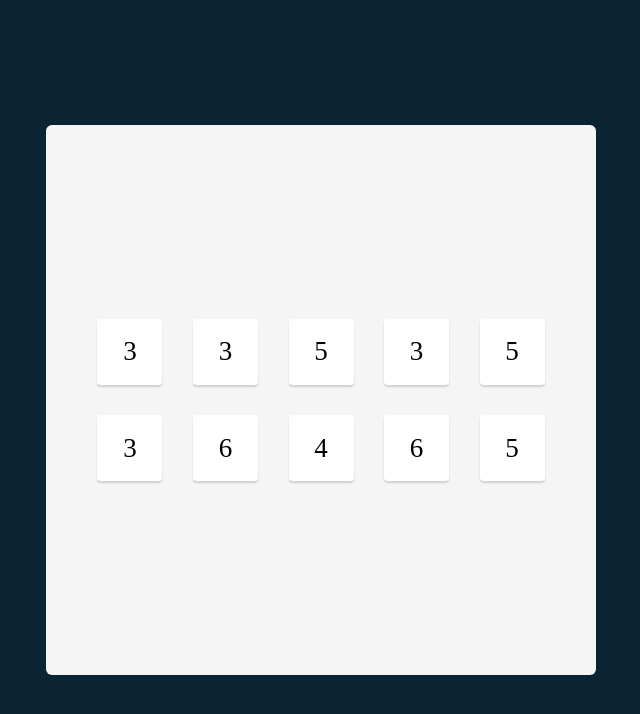
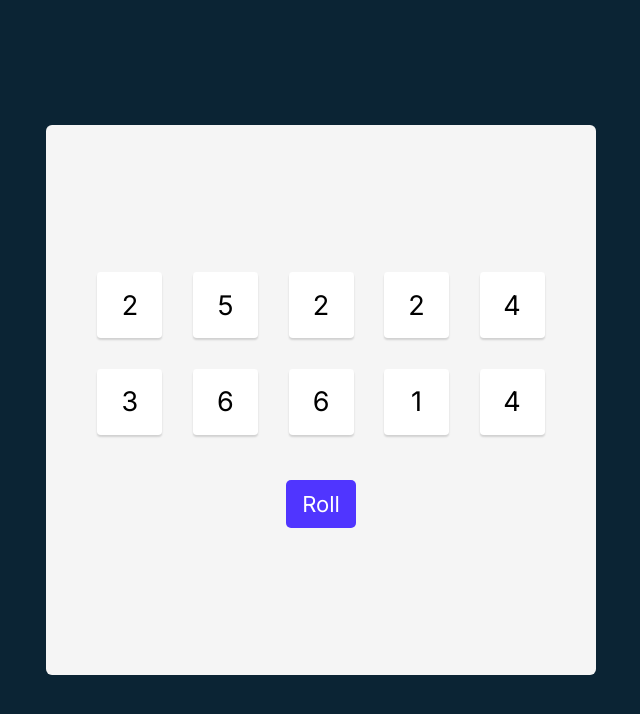
Before and after one commit to keithcharlesc/react-tenzi, a React (Create React App) app: page / in a window 1280 px wide. Shown: the top 714 px of the page, without its empty margins (319-959 px from the left). Built offline with nearby package versions, Linux system fonts and the light colour scheme.

Commit message:
Roll button and mapping to components

```diff
--- a/public/index.html
+++ b/public/index.html
@@ -10,6 +10,12 @@
       content="Web site created using create-react-app"
     />
     <link rel="apple-touch-icon" href="%PUBLIC_URL%/logo192.png" />
+    <link rel="preconnect" href="https://fonts.googleapis.com" />
+    <link rel="preconnect" href="https://fonts.gstatic.com" crossorigin />
+    <link
+      href="https://fonts.googleapis.com/css2?family=Inter:wght@400;500;700&family=Roboto&display=swap"
+      rel="stylesheet"
+    />
     <!--
       manifest.json provides metadata used when your web app is installed on a
       user's mobile device or desktop. See https://developers.google.com/web/fundamentals/web-app-manifest/
--- a/src/App.css
+++ b/src/App.css
@@ -9,6 +9,7 @@
   left: 50%;
   transform: translate(-50%, -50%);
   display: flex;
+  flex-direction: column;
   justify-content: center;
   align-items: center;
 }
@@ -18,3 +19,15 @@
   grid-template-columns: 65px 65px 65px 65px 65px;
   gap: 30.56px;
 }
+
+.roll-button {
+  margin-top: 45px;
+  background-color: #5035ff;
+  border: none;
+  padding: 0.5em 0.75em;
+  color: white;
+  border-radius: 5px;
+  font-size: 22px;
+  font-family: "Inter", sans-serif;
+  cursor: pointer;
+}
--- a/src/App.js
+++ b/src/App.js
@@ -3,24 +3,30 @@ import Die from "./components/Die";
 import "./App.css";
 
 export default function App() {
-  function randomDieNumber() {
-    return Math.floor(Math.random() * 6) + 1;
+  const [dices, setDices] = React.useState(allNewDice());
+
+  function allNewDice() {
+    const newDice = [];
+    for (let i = 0; i < 10; i++) {
+      newDice.push(Math.ceil(Math.random() * 6));
+    }
+    return newDice;
+  }
+
+  const diceElements = dices.map((die, index) => (
+    <Die key={index} value={die} />
+  ));
+
+  function handleClick() {
+    setDices(allNewDice());
   }
 
   return (
     <main className="app-border">
-      <div className="container">
-        <Die value={randomDieNumber()} />
-        <Die value={randomDieNumber()} />
-        <Die value={randomDieNumber()} />
-        <Die value={randomDieNumber()} />
-        <Die value={randomDieNumber()} />
-        <Die value={randomDieNumber()} />
-        <Die value={randomDieNumber()} />
-        <Die value={randomDieNumber()} />
-        <Die value={randomDieNumber()} />
-        <Die value={randomDieNumber()} />
-      </div>
+      <div className="container">{diceElements}</div>
+      <button className="roll-button" onClick={handleClick}>
+        Roll
+      </button>
     </main>
   );
 }
--- a/src/components/Die.css
+++ b/src/components/Die.css
@@ -7,5 +7,10 @@
   display: flex;
   justify-content: center;
   align-items: center;
+  cursor: pointer;
+}
+
+.die-number {
   font-size: 27px;
+  font-family: "Inter", sans-serif;
 }
--- a/src/components/Die.js
+++ b/src/components/Die.js
@@ -2,5 +2,9 @@ import React from "react";
 import "./Die.css";
 
 export default function Die(props) {
-  return <div className="die">{props.value}</div>;
+  return (
+    <div className="die">
+      <p className="die-number">{props.value}</p>
+    </div>
+  );
 }
```
